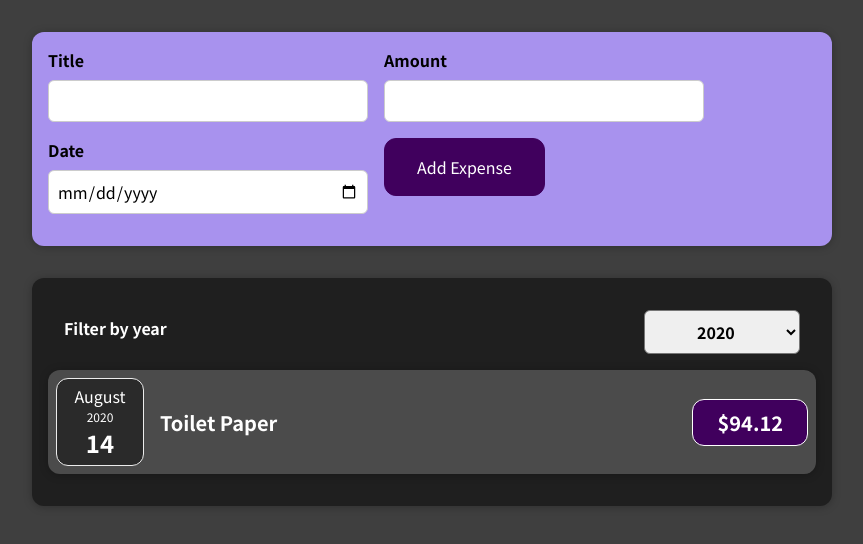
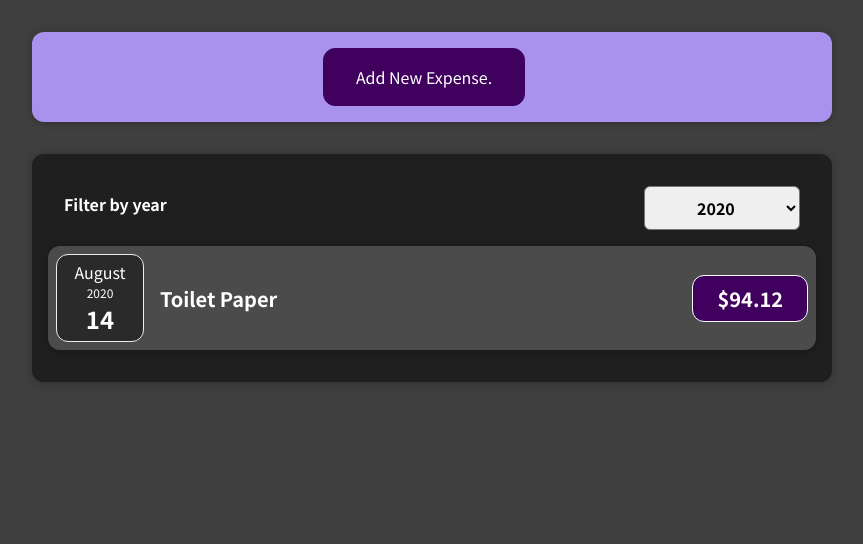
Before and after one commit to hens-virtuella-varld/react-complete-guide-code-along, a React (Create React App) app: page / in a window 1280 px wide. Shown: the top 544 px of the page, without its empty margins (208-1071 px from the left). Built offline with nearby package versions, Linux system fonts and the light colour scheme.

Commit message:
Set New Expense form conditionally

```diff
--- a/src/components/NewExpense/ExpenseForm.js
+++ b/src/components/NewExpense/ExpenseForm.js
@@ -85,6 +85,9 @@
 					/>
 				</div>
 				<div className="new-expense__actions">
+					<button type="button" onClick={props.onCancel}>
+						Cancel
+					</button>
 					<button type="submit">Add Expense</button>
 				</div>
 			</div>
--- a/src/components/NewExpense/NewExpense.js
+++ b/src/components/NewExpense/NewExpense.js
@@ -1,19 +1,34 @@
-import React from "react";
+import React, { useState } from "react";
 import ExpenseForm from "./ExpenseForm";
 import "./NewExpense.css";
 
 const NewExpense = (props) => {
+	const [isEditing, setIsEditing] = useState(false);
+
 	const saveExpenseDataHandler = (enteredExpenseData) => {
 		const expenseData = {
 			...enteredExpenseData,
 			id: Math.random().toString(),
 		};
 		props.onAddExpense(expenseData);
+		setIsEditing(false);
 	};
+
+	const startEditingHandler = () => setIsEditing(true);
+
+	const stopEditingHander = () => setIsEditing(false);
 
 	return (
 		<div className="new-expense">
-			<ExpenseForm onSaveExpenseData={saveExpenseDataHandler} />
+			{!isEditing && (
+				<button onClick={startEditingHandler}>Add New Expense.</button>
+			)}
+			{isEditing && (
+				<ExpenseForm
+					onSaveExpenseData={saveExpenseDataHandler}
+					onCancel={stopEditingHander}
+				/>
+			)}
 		</div>
 	);
 };
```
